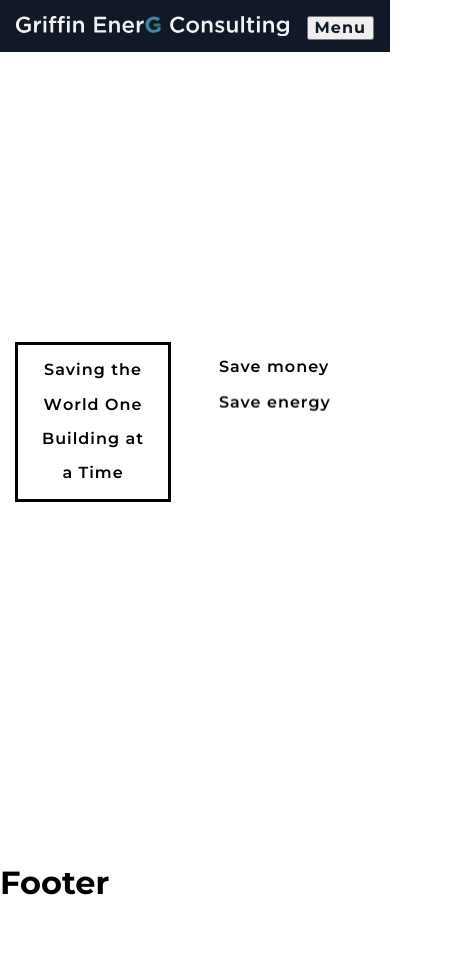
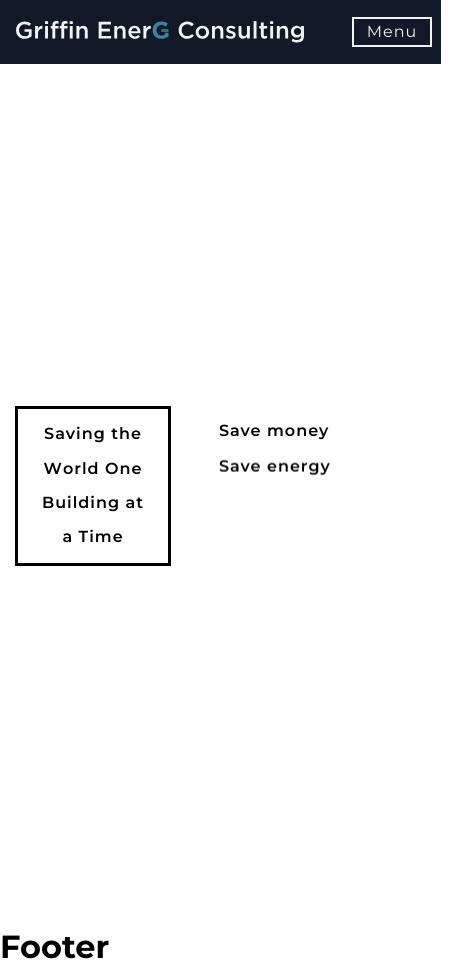
Before and after one commit to Jason-Prince/griffin-energ-website, a Next.js app: page / in a window 390 px wide. Shown: the whole page, 464 px wide, since content can reach past the window. Before the commit the page ends 902 px from the top, so only its background shows below. Built offline with nearby package versions, Linux system fonts and the light colour scheme.

Commit message:
header is responsive using grid, no media queries

```diff
--- a/components/Header/Header.jsx
+++ b/components/Header/Header.jsx
@@ -8,7 +8,6 @@ const Header = () => {
     <>
       <div className={styles.container}>
         <div className={styles.header}>
-          <div className={styles.left}>
             <svg className={styles.logo} viewBox="0 0 2298.41 170.62">
               <g>
                 <path
@@ -94,10 +93,7 @@ const Header = () => {
                 />
               </g>
             </svg>
-          </div>
-          <div className={styles.right}>
             <button className={styles.button}>Menu</button>
-          </div>
           {/* <div className={styles.right}>
             <label className={styles.label}>
               <input
--- a/components/Header/header.module.scss
+++ b/components/Header/header.module.scss
@@ -5,45 +5,38 @@ $pine-green: #287a6b;
 $rich-black-fogra-29: #111827;
 
 .container {
-  width: 100vw;
-
-  display: flex;
-  justify-content: center;
-  align-items: flex-start;
-
-  position: relative;
-
+  width: 113vw;
+  height: 4rem;
+  display: grid;
+  grid-template-columns: 1fr;
+  background-color: $rich-black-fogra-29;
   .header {
-    display: flex;
+    display: grid;
+    grid-template-columns: 1fr 1fr;
+    grid-template-areas: "logo button";
     align-items: center;
-    position: relative;
-
-    .left {
-      position: fixed;
-      height: 52px;
-      width: 100vw;
-      background-color: $rich-black-fogra-29;
-      top: 0;
-      left: 0;
     .logo {
-        width: 70vw;
+      grid-area: logo;
+      width: 18rem;
       margin: 1rem;
     }
-    }
-    .right {
-      position: fixed;
-      top: 0;
-      right: 0;
-
-      height: 52px;
+    .button {
+      grid-area: button;
+      width: 5rem;
+      justify-self: end;
+      display: block;
+      margin: 1rem 2rem;
+      padding: .25rem .5rem;
+      border: 2px solid $cultured;
+      color: $cultured;
       background-color: $rich-black-fogra-29;
-      .button {
-        margin: 1rem;
-        color: $rich-black-fogra-29;
       font-family: "Montserrat", sans-serif;
       font-size: 1rem;
-        font-weight: 700;
+      font-weight: 400;
       letter-spacing: 1px;
+      cursor: pointer;
+      &:hover{
+        border: 2px solid $pine-green;
       }
     }
   }
```
Also changed, not shown: 1 other file (tests, documents, lock files or other folders). Lines whose indentation alone changed are shown as unchanged.
